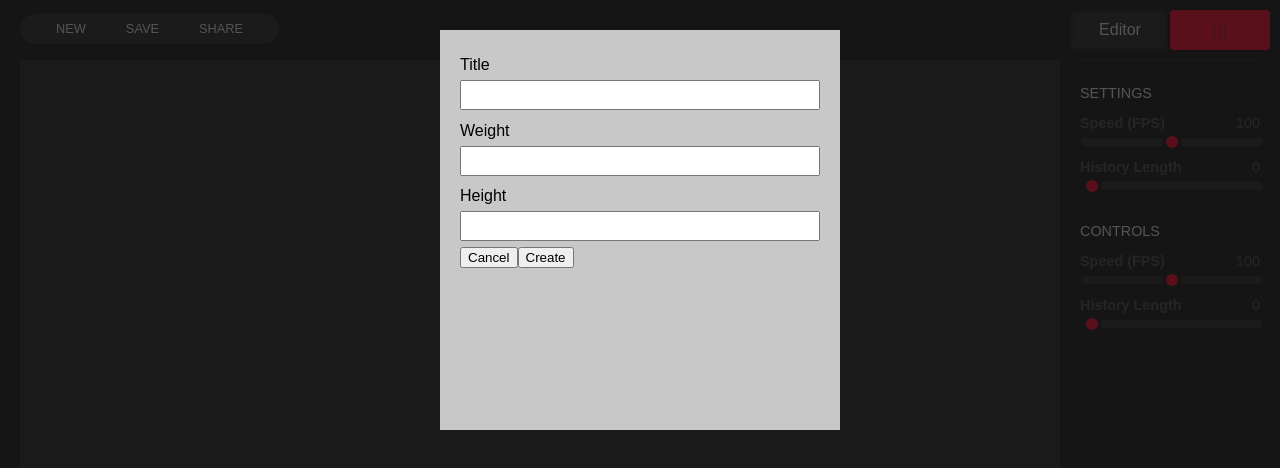
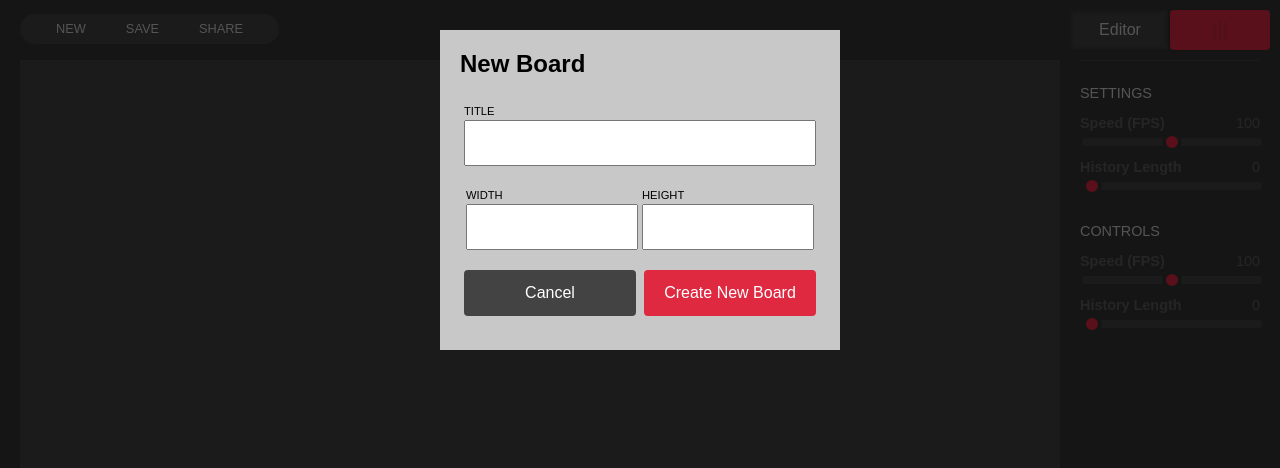
Before and after one commit to patallen/GameOfLife, a React app: page / in a window 1280 px wide. Both pictures are taken after a click on the element "NEW". Built offline with nearby package versions, Linux system fonts and the light colour scheme.

Commit message:
Add some layout helpers

```diff
--- a/src/js/components/CreateFileModal.js
+++ b/src/js/components/CreateFileModal.js
@@ -7,7 +7,13 @@ import {
   initiateCreateFile
 } from "../actions/game-view";
 import { TextInput, NumberInput } from "./ui/input";
-import { Button } from "./ui/buttons";
+import {
+  InputCase,
+  FormGroup,
+  PanicButton,
+  SuccessButton,
+  ButtonCase
+} from "./ui/buttons";
 import { NotEmptyValidator, GroupedValidator } from "../lib/validators.js";
 import ReactModal from "react-modal";
 
@@ -26,20 +32,33 @@ class CreateFileModal extends React.Component {
     this.props.actions.cancelCreateFile();
   }
   render() {
+    let { actions, isCreatingNew } = this.props;
+
     return (
       <ReactModal
-        isOpen={this.props.isCreatingNew}
+        isOpen={isCreatingNew}
         contentLabel="Create"
         className="modal"
         overlayClassName="modal-overlay"
         className="modal"
-        onRequestClose={this.props.actions.cancelCreateFile}
+        onRequestClose={actions.cancelCreateFile}
       >
-        <TextInput label="Title" ref={n => (this.title = n)} />
-        <NumberInput label="Weight" ref={n => (this.width = n)} />
-        <NumberInput label="Height" ref={n => (this.height = n)} />
-        <Button text="Cancel" onClick={this.props.actions.cancelCreateFile} />
-        <Button text="Create" onClick={this.createFile.bind(this)} />
+        <h2>New Board</h2>
+
+        <FormGroup>
+          <TextInput label="Title" ref={n => (this.title = n)} />
+          <InputCase>
+            <NumberInput label="Width" ref={n => (this.width = n)} />
+            <NumberInput label="Height" ref={n => (this.height = n)} />
+          </InputCase>
+        </FormGroup>
+
+        <ButtonCase>
+          <PanicButton onClick={actions.cancelCreateFile}>Cancel</PanicButton>
+          <SuccessButton onClick={this.createFile.bind(this)}>
+            Create New Board
+          </SuccessButton>
+        </ButtonCase>
       </ReactModal>
     );
   }
--- a/src/js/components/ui/buttons.js
+++ b/src/js/components/ui/buttons.js
@@ -39,34 +39,63 @@ export class ToggleButton extends React.Component {
   }
 }
 
-export class ActionGroup extends React.Component {
-  render() {
+export const InputCase = ({ children }) => {
+  return (
+    <div className="input-case">
+      {children}
+    </div>
+  );
+};
+export const ButtonCase = ({ children }) => {
+  return (
+    <div className="button-case">
+      {children}
+    </div>
+  );
+};
+
+export const FormGroup = ({ children }) => {
+  return (
+    <div className="form-group">
+      {children}
+    </div>
+  );
+};
+
+export const ActionGroup = ({ children }) => {
   return (
     <div className="action-group">
-        {this.props.children}
+      {children}
     </div>
   );
-  }
-}
+};
 
-export class ActionButton extends React.Component {
-  render() {
-    let onClick = this.props.onClick;
+export const ActionButton = ({ onClick, title }) => {
   return (
-      <div className="action-button" onClick={onClick}>
-        {this.props.title}
+    <Button classNames={["action-button"]} onClick={onClick}>
+      {title}
+    </Button>
+  );
+};
+
+export const Button = ({ classNames, onClick, children }) => {
+  let classnames = ["button"];
+  classnames.push(...classNames);
+  return (
+    <div className={classnames.join(" ")} onClick={onClick}>
+      {children}
     </div>
   );
-  }
-}
+};
 
-export class Button extends React.Component {
-  render() {
-    let { text, onClick } = this.props;
-    return (
-      <button ref={b => (this.button = b)} onClick={onClick}>
-        {text}
-      </button>
-    );
-  }
-}
+export const SuccessButton = props => {
+  return <Button {...props} classNames={["button-success"]} />;
+};
+
+export const PanicButton = props => {
+  return <Button {...props} classNames={["button-panic"]} />;
+};
+
+export const InfoButton = props => {
+  return <Button {...props} classNames={["button-info"]} />;
+};
--- a/src/scss/components/_buttons.scss
+++ b/src/scss/components/_buttons.scss
@@ -91,3 +91,60 @@
         }
     }
 }
+
+@mixin button($background, $foreground) {
+    background:$background;
+    color: $foreground;
+    border-radius: 4px;
+    &:hover {
+        background: darken($background, 5);
+        color: darken($foreground, 5);
+    }
+    &:active {
+        background: lighten($background, 5);
+        color: lighten($foreground, 5);
+    }
+}
+
+.button {
+    display: inline-block;
+    cursor: pointer;
+    padding: 14px 10px;
+    color: black;
+}
+.input-case {
+    display: flex;
+    align-items: center;
+    justify-content: center;
+    width: 100%;
+    padding: 0 -2px;
+    .form-component{
+        margin: 0 2px;
+        width: 100%;
+        height: 100%;
+    }
+}
+.button-case {
+    display: flex;
+    align-items: center;
+    justify-content: center;
+    width: 100%;
+    &>.button {
+        margin: 0 4px;
+        text-align: center;
+        width: 100%;
+        height: 100%;
+    }
+}
+.button-{
+    &success {
+        @include button($swatch-outcast, $swatch-white);
+    }
+    &panic {
+        @include button($swatch-primary-light, $swatch-white);
+    }
+}
+
+.form-group {
+    padding: 10px 4px;
+}
--- a/src/scss/components/_modals.scss
+++ b/src/scss/components/_modals.scss
@@ -1,6 +1,10 @@
 .modal {
+    h1, h2, h3, h4, h5 {
+        margin-top: 0;
+        margin-bottom: 0;
+    }
     width: 400px;
-    height: 400px;
+    height: 320px;
     background: rgb(200, 200, 200);
     padding: 20px;
     top: 40px;
@@ -21,13 +25,22 @@
     }
 }
 .form-component {
-    margin-bottom: 4px;
+    padding-top: 14px;
     line-height: 30px;
+    font-size: .7rem;
+    text-transform: uppercase;
     input {
-        height: 30px;
+        font-size: 30px;
+        margin-top: -6px;
+        line-height: 40px;
         width: 100%;
-        font-size: 20px;
     }
+}
+.form-group {
+    font-family: arial;
+    padding-top: 4px;
+    padding-bottom: 10px;
+    margin-bottom: 10px;
 }
 .ReactModalPortal > div {
     opacity: 0;
```
Lines whose indentation alone changed are shown as unchanged.
